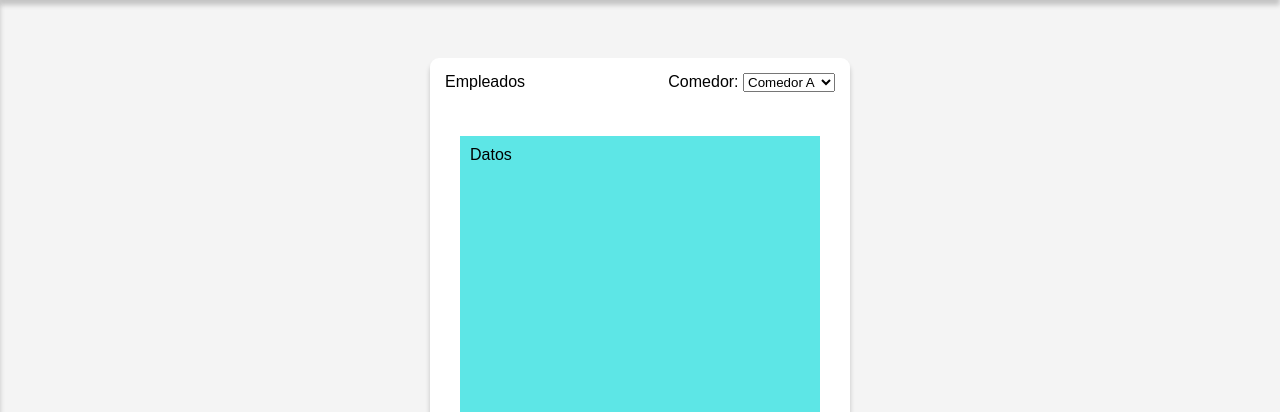
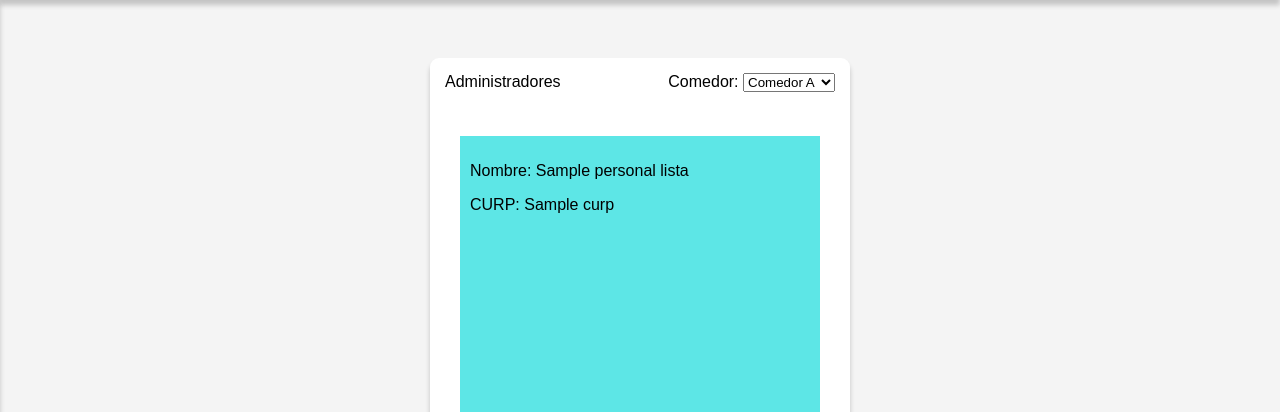
Before and after one commit to Its-Yayo/Dif-App-Web, a Python web app: template app/templates/personal.html in a window 1280 px wide. Shown: the part 92-504 px from the top of the page. Run offline with Jinja, Linux system fonts and the light colour scheme; the template is opened without the code that fills it: most values are stand-ins (such as "Sample title", 1, 10 or a date in 2020).

Commit message:
Add Usages #18 FIXME

```diff
--- /dev/null
+++ b/app/static/js/personal.js
@@ -0,0 +1,31 @@
+/* /usr/env/node node */
+
+document.getElementById("comedor").addEventListener("change", function() {
+    const comedorId = this.value;
+    console.log(`Comedor seleccionado: ${comedorId}`);
+
+    // Realizar una solicitud AJAX para obtener los datos del administrador
+    fetch(`/personal_lista?comedor=${comedorId}`)
+        .then(response => response.json())
+        .then(data => {
+            if (data && data.personal_lista) {
+                const listaAdminDiv = document.getElementById("lista-administradores");
+                // Limpia el contenido anterior
+                listaAdminDiv.innerHTML = "";
+
+                // Muestra el nombre y el CURP del administrador
+                const nombreElement = document.createElement("p");
+                nombreElement.textContent = `Nombre: ${data.personal_lista.nombre}`;
+                const curpElement = document.createElement("p");
+                curpElement.textContent = `CURP: ${data.personal_lista.curp}`;
+
+                listaAdminDiv.appendChild(nombreElement);
+                listaAdminDiv.appendChild(curpElement);
+            } else {
+                console.log("Los datos recibidos no contienen personal_lista o son undefined.");
+            }
+        })
+        .catch(error => {
+            console.error(error);
+        });
+});
--- a/app/templates/personal.html
+++ b/app/templates/personal.html
@@ -9,13 +9,11 @@
 <div class="dashb_personal">
 <!--Se necesita organizar por comedor-->
     <div class="container">
-
         <div class="item-1" id="empleados">
             <div class="encabezado" id="encabezado1">
-                Empleados
+                Administradores
             </div>
-
-            <form action="" method="get" class="sub-grid" id="sub-item2">
+            <form action="/personal_lista" method="get" class="sub-grid" id="sub-item2">
                 <label for="comedor">Comedor:</label>
                 <select id="comedor" name="comedor">
                     <option value="Comedor A">Comedor A</option>
@@ -38,13 +36,17 @@
                     <option value="Comedor R">Comedor R</option>
                 </select>
             </form>
-            <div class="content">
-                Datos
+           <div class="content" id="lista-administradores">
+               <p>Nombre: {{ personal_lista.nombre }}</p>
+               <p>CURP: {{ personal_lista.curp }}</p>
             </div>
         </div>
-
 
     </div>
 </div>
 
 {% endblock %}
+
+{% block scripts %}
+    <script src="../static/js/personal.js"></script>
+{% endblock %}
--- a/app/templates/recaudacion.html
+++ b/app/templates/recaudacion.html
@@ -114,4 +114,5 @@
 {% block scripts %}
     <script src="../static/js/script_donaciones.js"></script>
     <script src="../static/js/script_ventas.js"></script>
+    <script src="../static/js/app.js"></script>
 {% endblock %}
```
Also changed, not shown: app/routes.py (+27 -28 lines).
